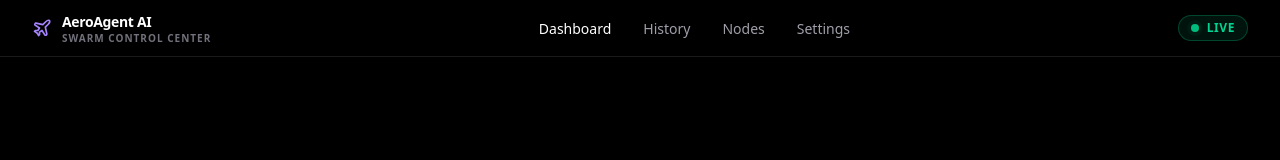
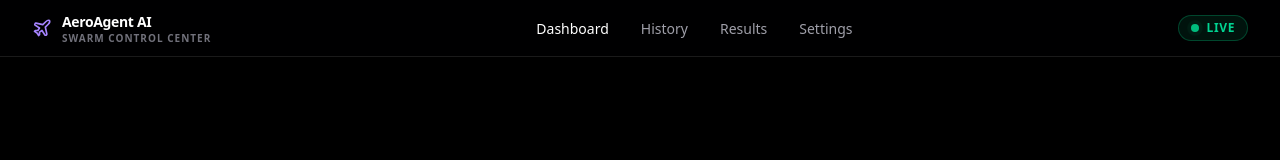
Before and after one commit to pabloorozcoix/flywise, a Next.js app in the folder frontend/: page / in a window 1280 px wide. Shown: the top 160 px of the page. Built offline with nearby package versions, Linux system fonts and the light colour scheme.

Commit message:
feat: use results instead of nodes

```diff
--- a/frontend/src/components/Navbar/Navbar.tsx
+++ b/frontend/src/components/Navbar/Navbar.tsx
@@ -8,7 +8,7 @@ import type { NavbarProps, NavLink } from "./types";
 const navLinks: NavLink[] = [
   { label: "Dashboard", href: "/" },
   { label: "History", href: "/history" },
-  { label: "Nodes", href: "#" },
+  { label: "Results", href: "/results" },
   { label: "Settings", href: "/settings" },
 ];
 
```
